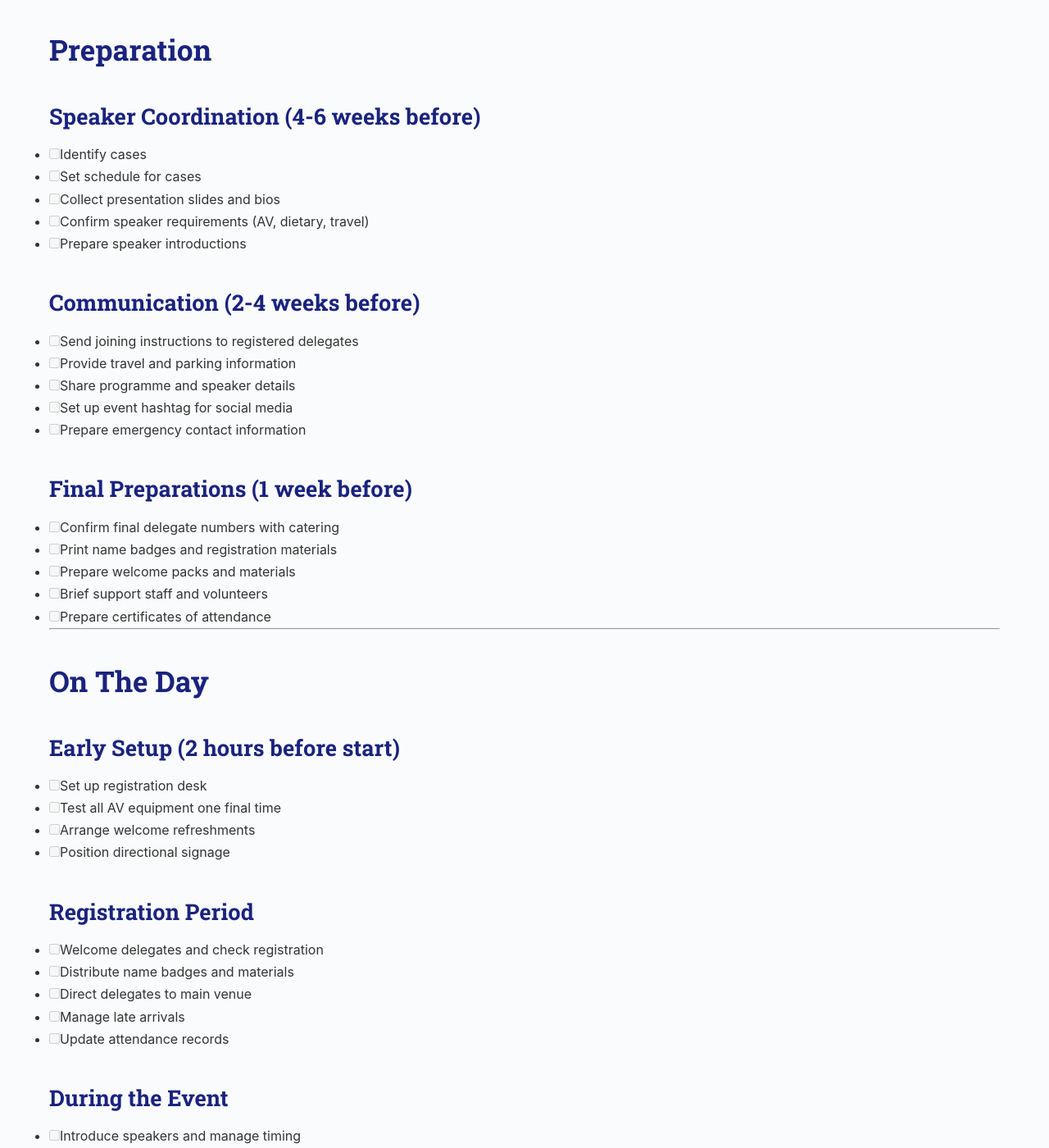
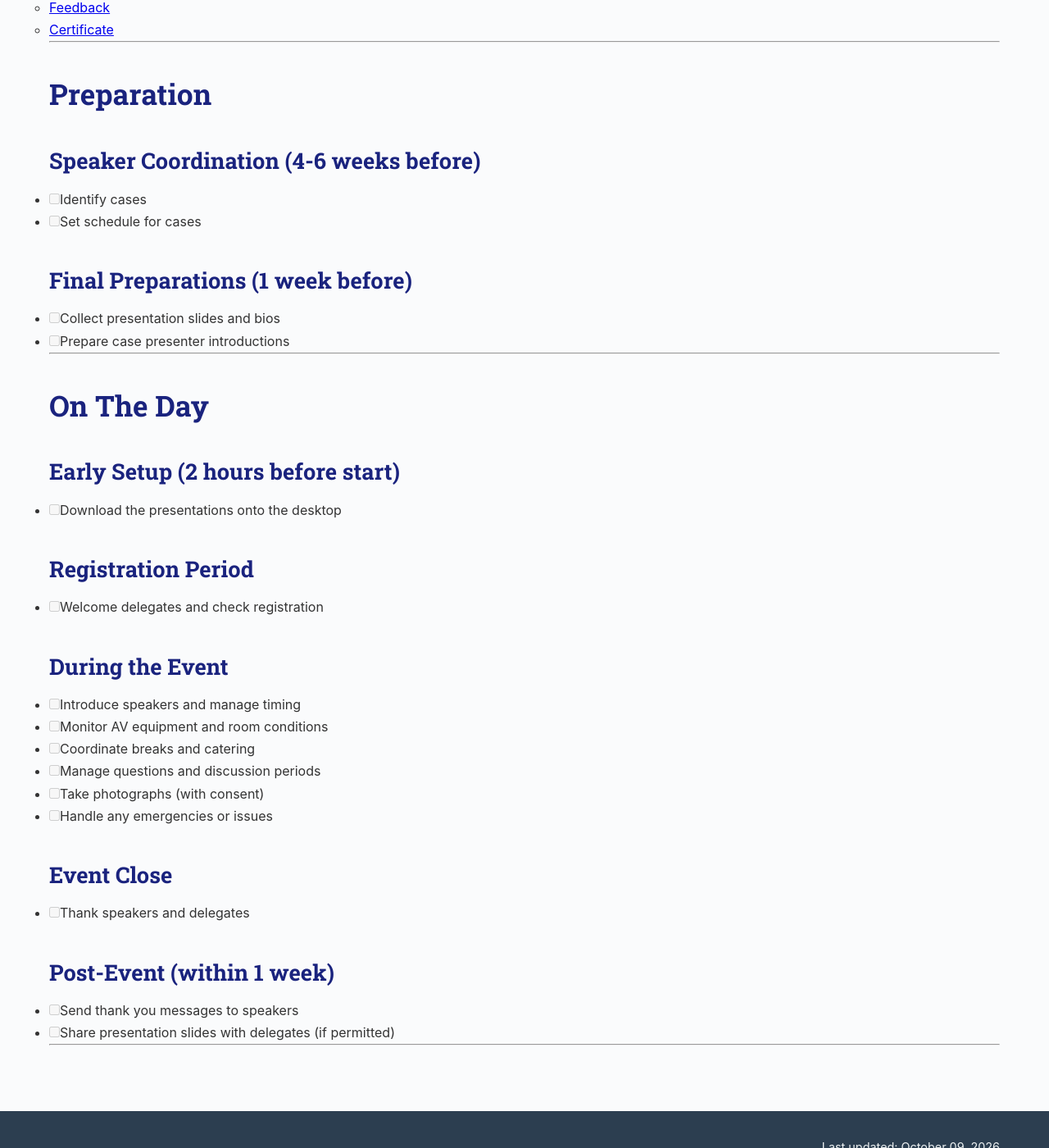
Before and after one commit to eatyourpeas/stpeg, a Jekyll site: the page built from host-pack.md, in a window 1280 px wide and 1400 px high, scrolled down 497 px. Shown: the whole window at 82% size. Built offline with Jekyll 4.4.1, drawn with Linux system fonts in a browser that asks for light colours; some of the changed text lies outside the part shown.

Commit message:
update host pack

```diff
--- a/host-pack.md
+++ b/host-pack.md
@@ -6,6 +6,8 @@
 # Host Pack
 
 This section provides comprehensive guidance for STPEG event hosts, covering all aspects from initial preparation through to the day of the conference.
+
+The STPEG committee will organise the speakers, the host is responsible for coordinating the case presentations. Each event should be able to cover 6-7 cases, so long as the cases keep to time.
 
 ## Navigation
 
@@ -23,25 +25,11 @@
 
 - [ ] Identify cases
 - [ ] Set schedule for cases
-- [ ] Collect presentation slides and bios
-- [ ] Confirm speaker requirements (AV, dietary, travel)
-- [ ] Prepare speaker introductions
-
-### Communication (2-4 weeks before)
-
-- [ ] Send joining instructions to registered delegates
-- [ ] Provide travel and parking information
-- [ ] Share programme and speaker details
-- [ ] Set up event hashtag for social media
-- [ ] Prepare emergency contact information
 
 ### Final Preparations (1 week before)
 
-- [ ] Confirm final delegate numbers with catering
-- [ ] Print name badges and registration materials
-- [ ] Prepare welcome packs and materials
-- [ ] Brief support staff and volunteers
-- [ ] Prepare certificates of attendance
+- [ ] Collect presentation slides and bios
+- [ ] Prepare case presenter introductions
 
 ---
 
@@ -49,18 +37,11 @@
 
 ### Early Setup (2 hours before start)
 
-- [ ] Set up registration desk
-- [ ] Test all AV equipment one final time
-- [ ] Arrange welcome refreshments
-- [ ] Position directional signage
+- [ ] Download the presentations onto the desktop
 
 ### Registration Period
 
 - [ ] Welcome delegates and check registration
-- [ ] Distribute name badges and materials
-- [ ] Direct delegates to main venue
-- [ ] Manage late arrivals
-- [ ] Update attendance records
 
 ### During the Event
 
@@ -74,24 +55,10 @@
 ### Event Close
 
 - [ ] Thank speakers and delegates
-- [ ] Distribute certificates of attendance
-- [ ] Collect feedback forms or direct to online survey
-- [ ] Coordinate departure and room clearing
-- [ ] Secure any remaining materials or equipment
 
 ### Post-Event (within 1 week)
 
 - [ ] Send thank you messages to speakers
 - [ ] Share presentation slides with delegates (if permitted)
-- [ ] Compile and analyze feedback
-- [ ] Submit expense reports and invoices
-- [ ] Update STPEG website with event summary
-- [ ] Plan follow-up actions based on feedback
 
 ---
-
-## Additional Resources
-
-- [Cases](cases.html) - Presentation cases for the day
-- [Feedback](feedback.html) - Feedback collection system
-- [Certificate](certificate.html) - Certificate of attendance template
```
Also changed, not shown: _events/autumn-2026.md (+1 -1 lines).
